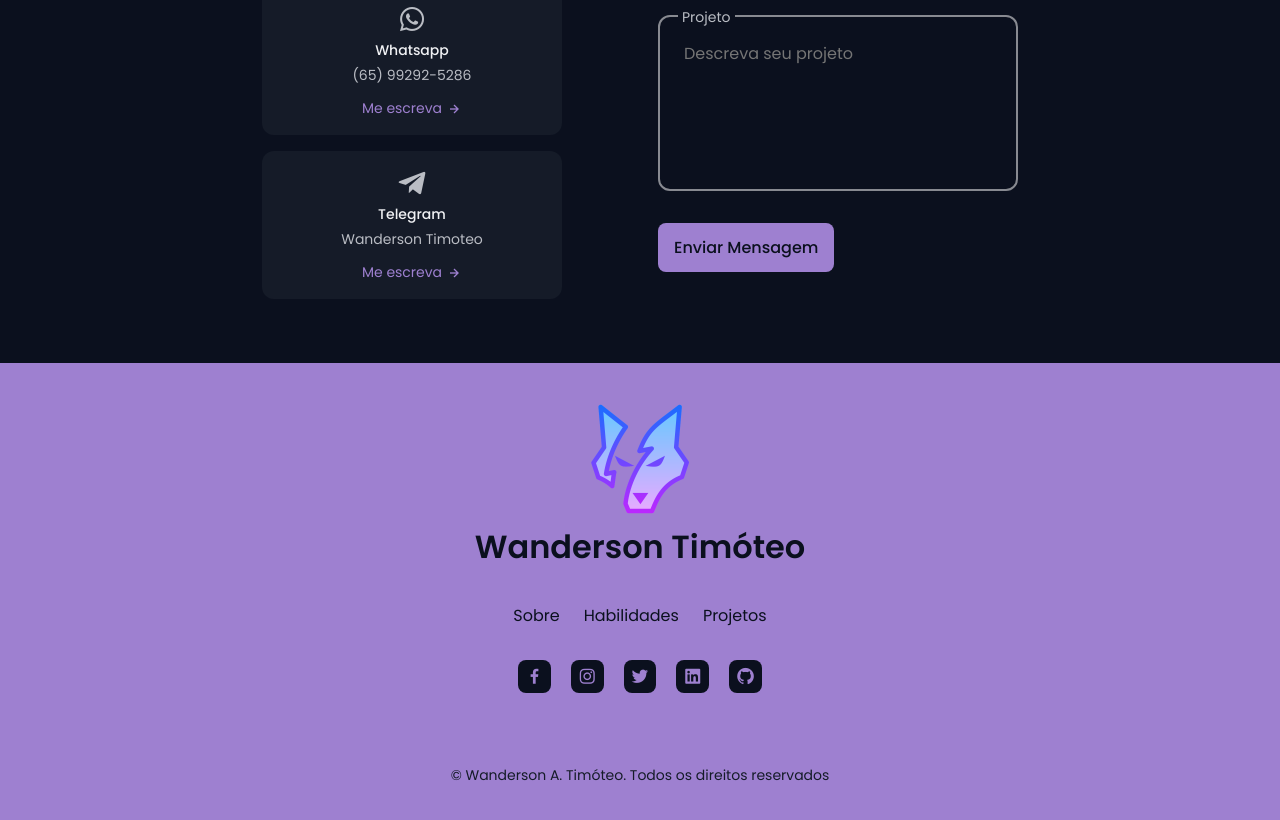
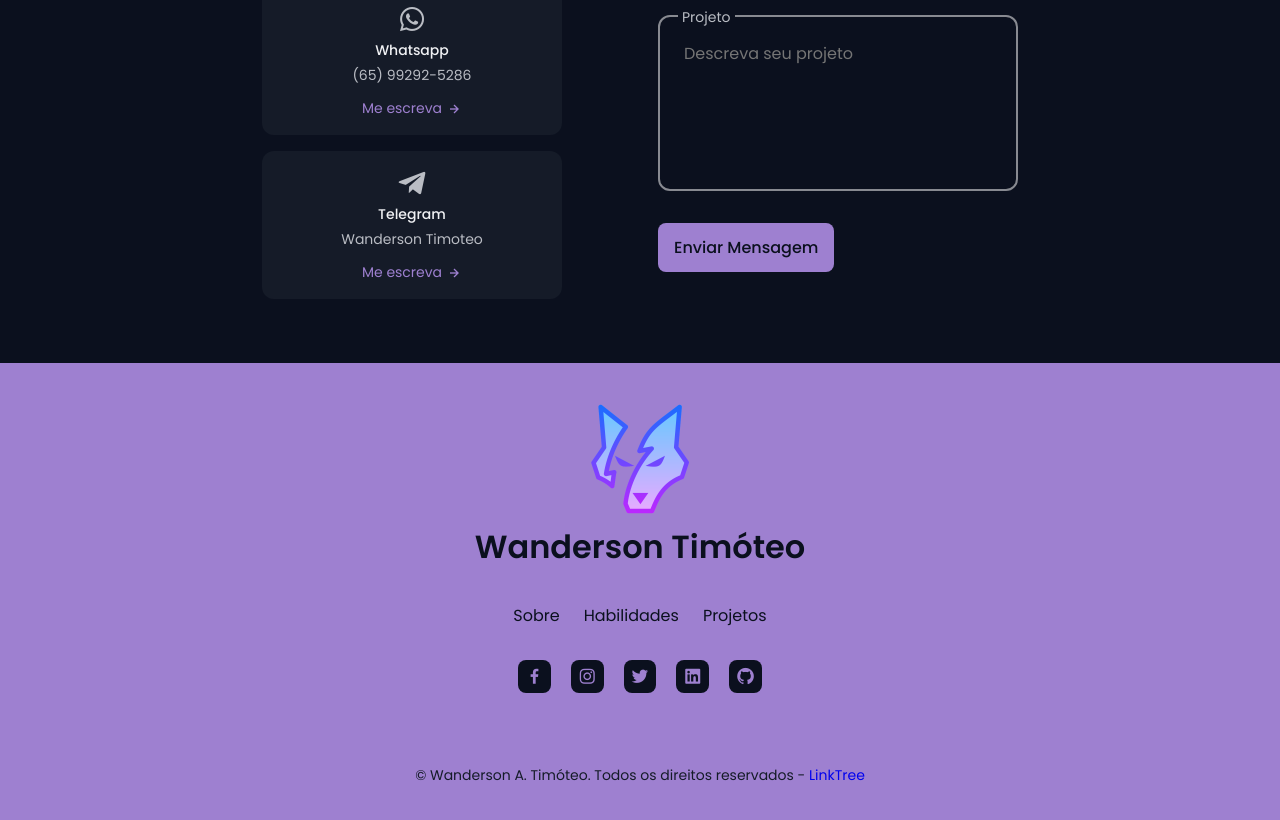
Before and after one commit to Wanderson-A-Timoteo/my-portfolio-dark-light, a plain HTML site: page index.html in a window 1280 px wide. Shown: the part 4400-5220 px from the top of the page. Drawn offline with nearby package versions, Linux system fonts and the light colour scheme.

Commit message:
Adicionado linltree

```diff
--- a/index.html
+++ b/index.html
@@ -609,7 +609,8 @@
                 </ul>
 
                 <span class="footer__copy">
-                    &#169; Wanderson A. Timóteo. Todos os direitos reservados
+                    &#169; Wanderson A. Timóteo. Todos os direitos reservados -
+                    <a href="https://tree-contatos-wanderson-a-timoteo.vercel.app/" target="_blank">LinkTree</a>
                 </span>
             </div>
         </footer>
```
